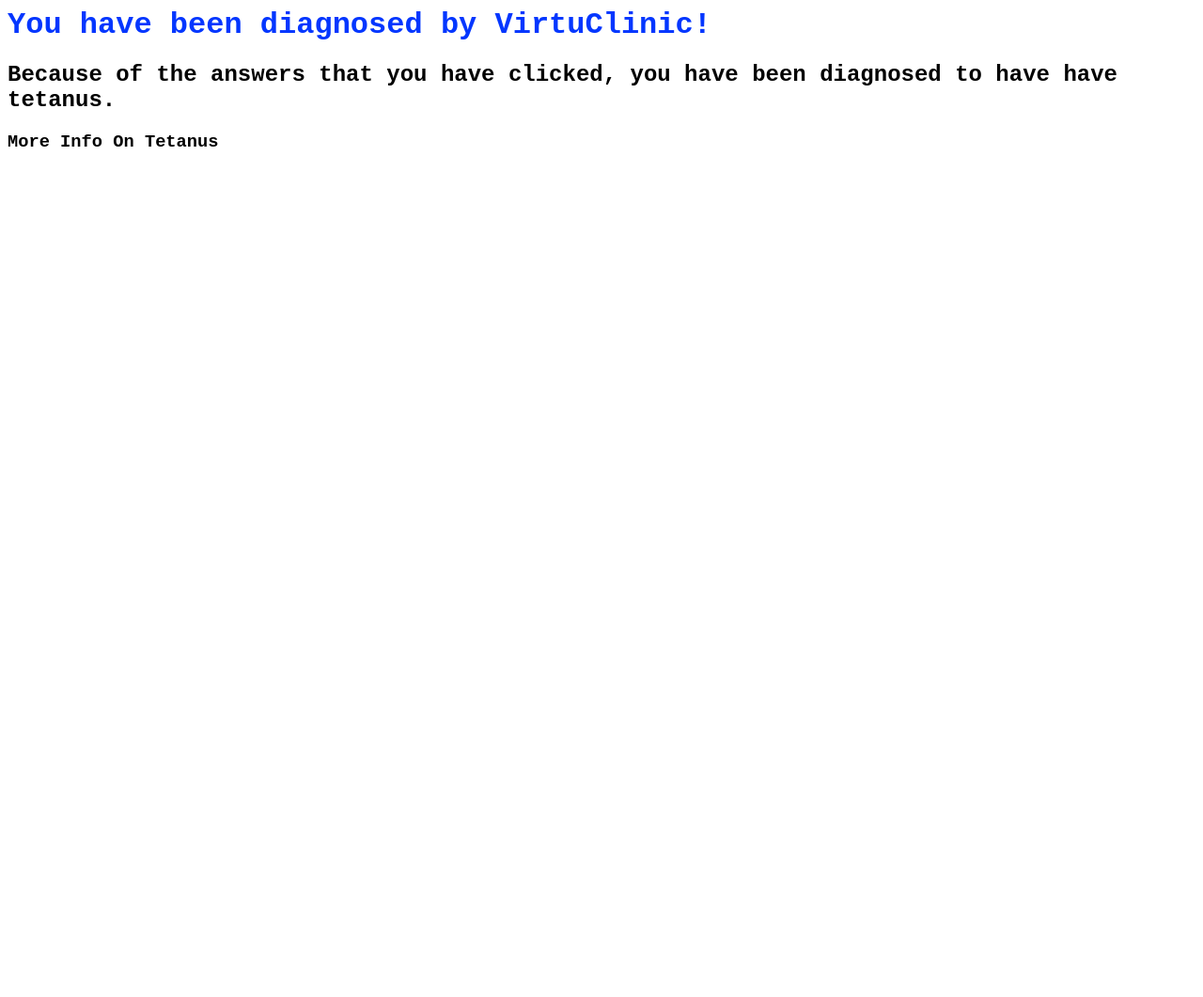
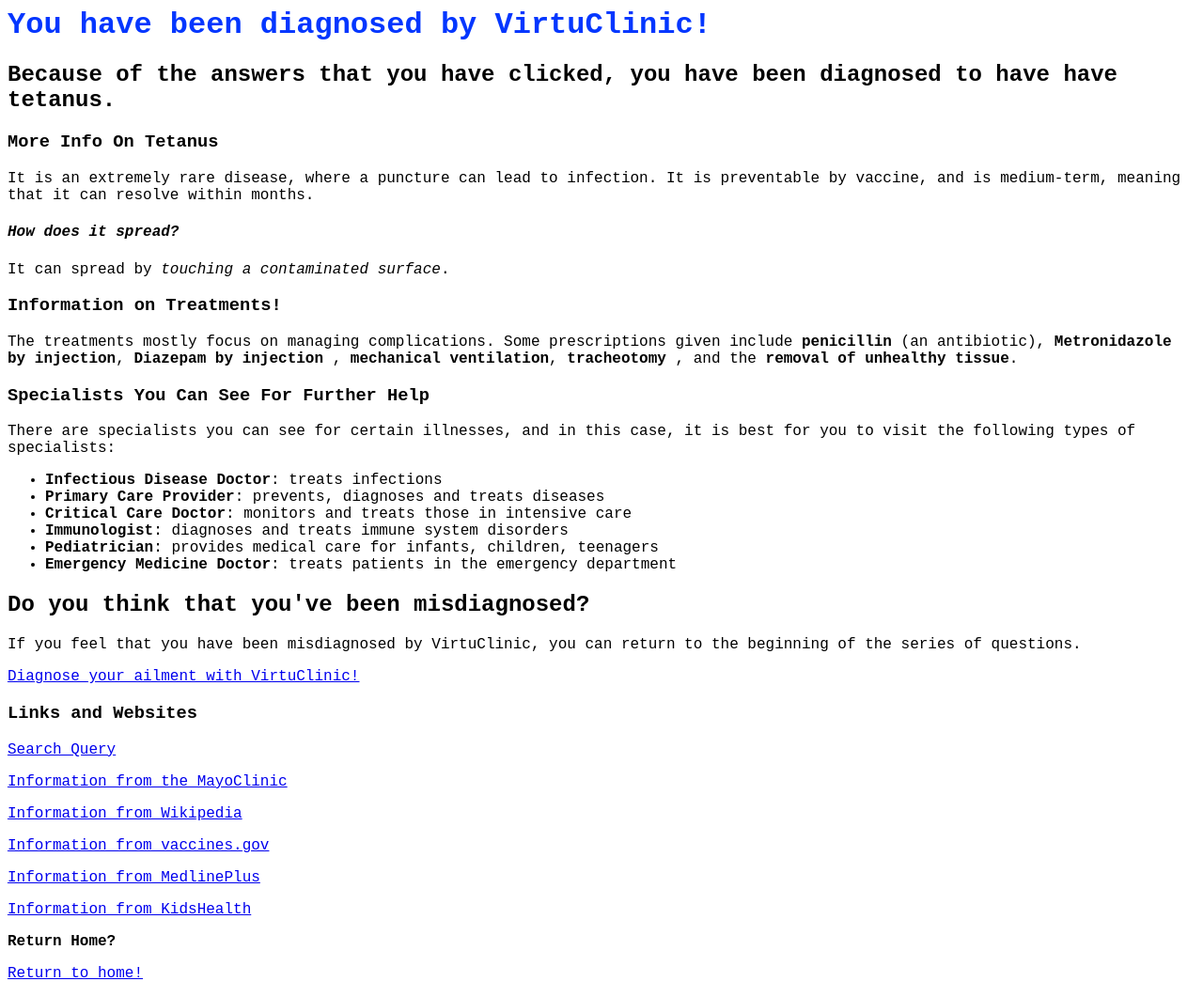
Before and after one commit to virtuclinic/VirtuClinic, a plain HTML site: page pageTetanus.html in a window 1280 px wide. Shown: the whole page at 94% size. Before the commit the page ends 800 px from the top, so only its background shows below. Drawn offline with Linux system fonts and the light colour scheme.

Commit message:
ALL TETANUS INFO UPDATED

```diff
--- a/pageTetanus.html
+++ b/pageTetanus.html
@@ -13,4 +13,96 @@
 have tetanus. </h2>
 
 <h3> <strong> More Info On Tetanus </strong>
-</h3></body></html>
+</h3>
+
+<p> It is an extremely rare disease, where a puncture can lead to infection. It is preventable by
+vaccine, and is medium-term, meaning that it can resolve within months.
+
+</p></h3><h4> <em> How does it spread? </em> </h4>
+<p>
+It can spread by <em>touching a contaminated surface</em>.
+
+</p>
+
+<h3> <strong> Information on Treatments! </strong> </h3>
+<p> The treatments mostly focus on managing complications.
+
+Some prescriptions given include <strong>penicillin</strong> (an antibiotic), <strong>Metronidazole by
+injection</strong>, <strong>Diazepam by injection </strong>, <strong>mechanical ventilation</strong>,
+<strong> tracheotomy </strong>, and the <strong>removal of unhealthy tissue</strong>.
+
+</p>
+
+<h3> Specialists You Can See For Further Help </h3>
+<p> There are specialists you can see for certain illnesses, and in this case, it is best for
+you to visit the following types of specialists:
+<ul>
+  <li><strong>Infectious Disease Doctor</strong>: treats infections</li>
+  <li><strong>Primary Care Provider</strong>: prevents, diagnoses and treats diseases</li>
+  <li><strong>Critical Care Doctor</strong>: monitors and treats those in intensive care</li>
+  <li><strong>Immunologist</strong>: diagnoses and treats immune system disorders
+  <li><strong>Pediatrician</strong>: provides medical care for infants, children, teenagers
+  <li><strong>Emergency Medicine Doctor</strong>: treats patients in the emergency department
+
+</ul>
+
+
+<h2> <strong> Do you think that you've been misdiagnosed? </strong> </h2>
+
+<p> If you feel that you have been misdiagnosed by VirtuClinic, you can return to the beginning
+of the series of questions.
+</p><p>
+
+
+
+</p><p>
+<a href="page2.html">Diagnose your ailment with VirtuClinic!</a>
+</p>
+
+
+<h3> Links and Websites </h3>
+<p>
+
+
+
+<a href="https://www.google.com/webhp?sourceid=chrome-instant&amp;ion=1&amp;espv=2&amp;ie=UTF-8#q=common%20colds%20information">Search Query</a>
+</p>
+
+
+<p>
+
+<a href="http://www.mayoclinic.org/diseases-conditions/tetanus/basics/definition/con-20021956">Information from the MayoClinic</a>
+</p>
+
+<p>
+
+
+<a href="https://en.wikipedia.org/wiki/Tetanus">Information from Wikipedia</a>
+</p>
+
+<p>
+
+<a href="http://www.vaccines.gov/diseases/tetanus/">Information from vaccines.gov</a>
+</p>
+
+<p>
+
+<a href="https://www.nlm.nih.gov/medlineplus/tetanus.html">Information from MedlinePlus</a>
+</p>
+
+<p>
+
+<a href="http://kidshealth.org/en/parents/tetanus.html">Information from KidsHealth</a>
+</p>
+
+
+<p>
+<strong>Return Home?</strong>
+
+</p>
+
+<p>
+<a href="index.html"> Return to home! </a>
+</p>
+
+</strong></strong></body></html>
```
